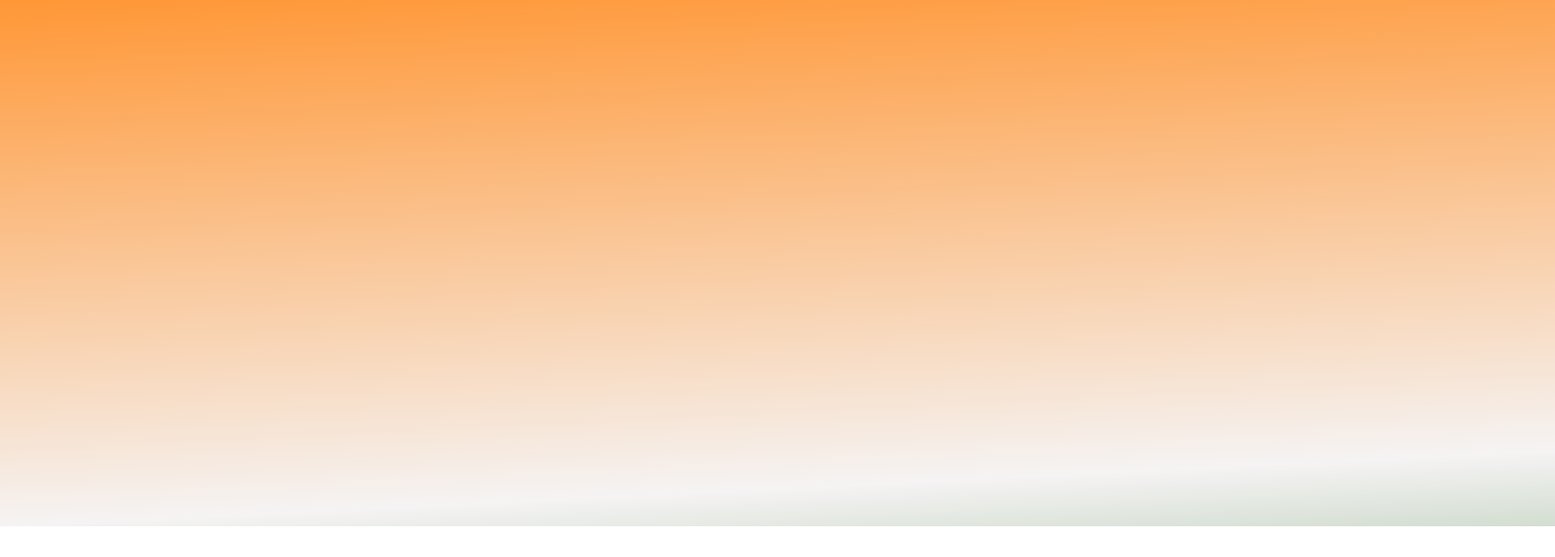
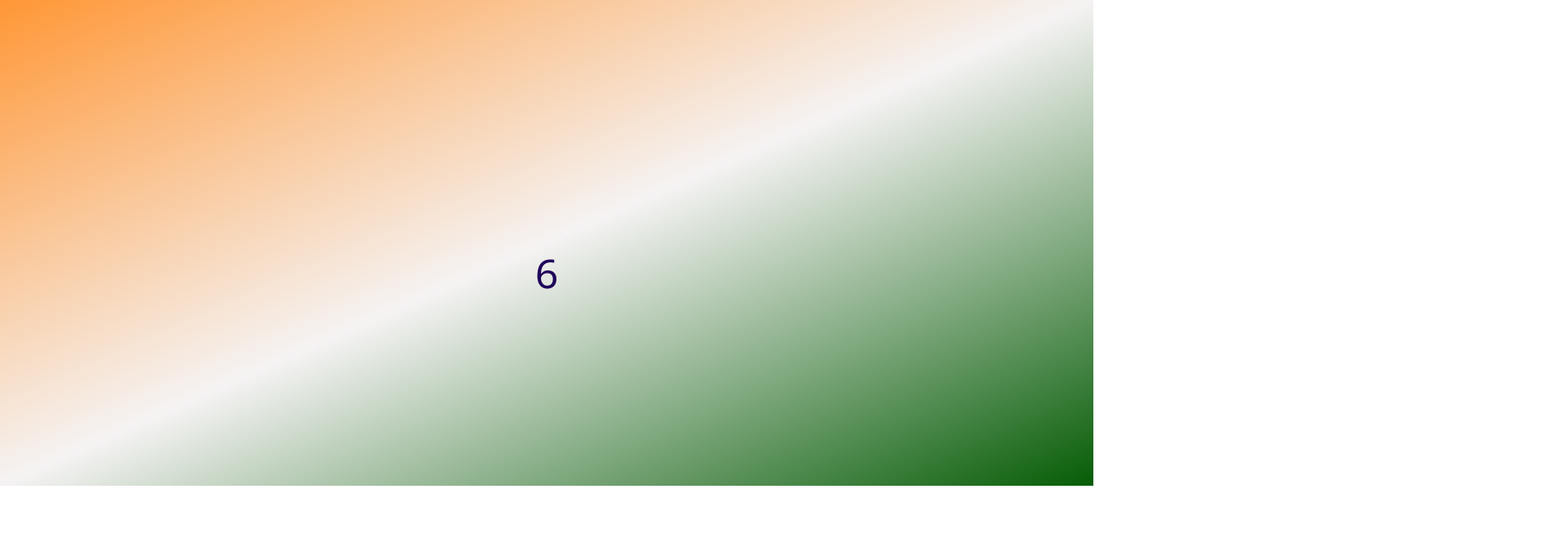
Before and after one commit to Shahidkhan33/Async-programming--Day--1-Callback-hell, a plain HTML site: page index.html in a window 1280 px wide. Shown: the top 688 px of the page at 81% size, 1920 px wide, since content can reach past the window. Drawn offline with nearby package versions, Linux system fonts and the light colour scheme.

Commit message:
Update style.css

```diff
--- a/style.css
+++ b/style.css
@@ -1,6 +1,6 @@
 .count{
-    height: 650px;
-    width: 13350px;
+    height: 600px;
+    width: 1350px;
     text-align:center;
     font-size:50px;
     color:rgb(31, 5, 90);
```
